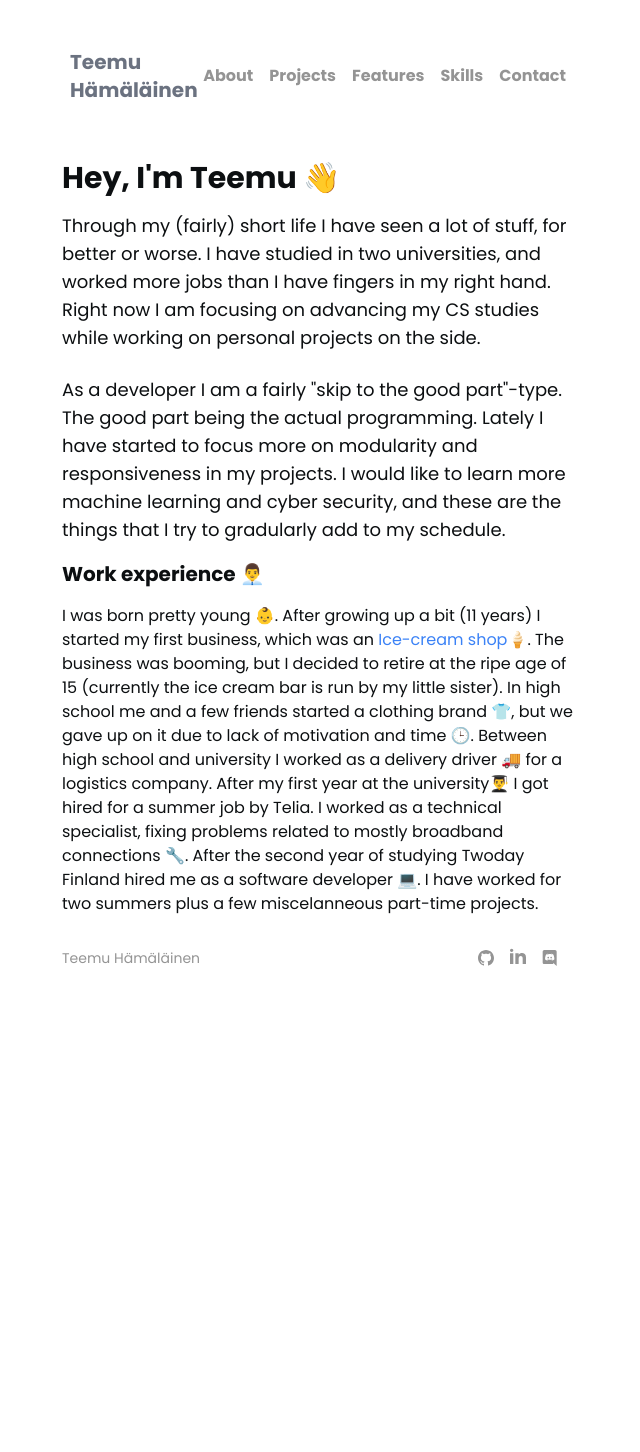
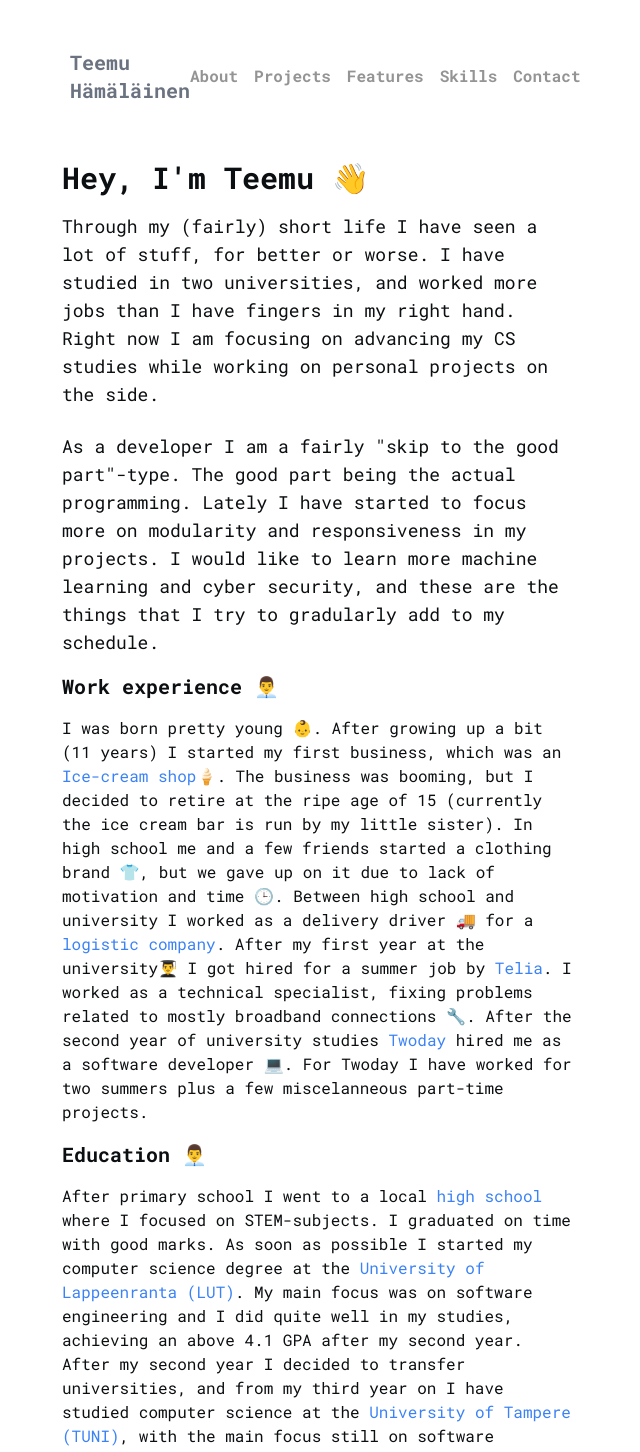
Before and after one commit to temevh/minimalisticPort, a Next.js app: page /about in a window 1280 px wide. Shown: the top 1452 px of the page, without its empty margins (322-962 px from the left). Before the commit the page ends 968 px from the top, so only its background shows below. Built offline with nearby package versions, Linux system fonts and the light colour scheme.

Commit message:
updated about page

```diff
--- /dev/null
+++ b/src/app/about/components/Education.jsx
@@ -0,0 +1,43 @@
+const Education = () => {
+  return (
+    <>
+      <p className="text-xl font-bold mt-4 mb-4">Education 👨‍💼</p>
+      <p>
+        After primary school I went to a local{" "}
+        <a
+          href="https://www.gradia.fi/jyvaskylan-lyseon-lukio-lukiolinja/l16691"
+          className="text-blue-500 hover:text-blue-400 hover:cursor-pointer"
+          target="_blank"
+          rel="noopener noreferrer"
+        >
+          high school
+        </a>{" "}
+        where I focused on STEM-subjects. I graduated on time with good marks.
+        As soon as possible I started my computer science degree at the{" "}
+        <a
+          href="https://www.lut.fi/en"
+          className="text-blue-500 hover:text-blue-400 hover:cursor-pointer"
+          target="_blank"
+          rel="noopener noreferrer"
+        >
+          University of Lappeenranta (LUT)
+        </a>
+        . My main focus was on software engineering and I did quite well in my
+        studies, achieving an above 4.1 GPA after my second year. After my
+        second year I decided to transfer universities, and from my third year
+        on I have studied computer science at the{" "}
+        <a
+          href="https://www.tuni.fi/en"
+          className="text-blue-500 hover:text-blue-400 hover:cursor-pointer"
+          target="_blank"
+          rel="noopener noreferrer"
+        >
+          University of Tampere (TUNI)
+        </a>
+        , with the main focus still on software engineering.
+      </p>
+    </>
+  );
+};
+
+export default Education;
--- /dev/null
+++ b/src/app/about/components/General.jsx
@@ -0,0 +1,22 @@
+const General = () => {
+  return (
+    <>
+      <p className="text-3xl font-bold">Hey, I'm Teemu 👋</p>
+      <p className="text-lg mb-6 mt-4">
+        Through my (fairly) short life I have seen a lot of stuff, for better or
+        worse. I have studied in two universities, and worked more jobs than I
+        have fingers in my right hand. Right now I am focusing on advancing my
+        CS studies while working on personal projects on the side.
+      </p>
+      <p className="text-lg">
+        As a developer I am a fairly "skip to the good part"-type. The good part
+        being the actual programming. Lately I have started to focus more on
+        modularity and responsiveness in my projects. I would like to learn more
+        machine learning and cyber security, and these are the things that I try
+        to gradularly add to my schedule.
+      </p>
+    </>
+  );
+};
+
+export default General;
--- /dev/null
+++ b/src/app/about/components/Work.jsx
@@ -0,0 +1,56 @@
+const Work = () => {
+  return (
+    <>
+      <p className="text-xl font-bold mt-4 mb-4">Work experience 👨‍💼</p>
+      <p>
+        I was born pretty young 👶. After growing up a bit (11 years) I started
+        my first business, which was an{" "}
+        <a
+          href="https://www.ksml.fi/paikalliset/2653642"
+          className="text-blue-500 hover:text-blue-400 hover:cursor-pointer"
+          target="_blank"
+          rel="noopener noreferrer"
+        >
+          Ice-cream shop
+        </a>
+        🍦. The business was booming, but I decided to retire at the ripe age of
+        15 (currently the ice cream bar is run by my little sister). In high
+        school me and a few friends started a clothing brand 👕, but we gave up
+        on it due to lack of motivation and time 🕒. Between high school and
+        university I worked as a delivery driver 🚚 for a{" "}
+        <a
+          href="https://014-kuljetus.fi/"
+          className="text-blue-500 hover:text-blue-400 hover:cursor-pointer"
+          target="_blank"
+          rel="noopener noreferrer"
+        >
+          logistic company
+        </a>
+        . After my first year at the university👨‍🎓 I got hired for a summer job
+        by{" "}
+        <a
+          href="https://www.teliacompany.com/en/category/this-is-telia"
+          className="text-blue-500 hover:text-blue-400 hover:cursor-pointer"
+          target="_blank"
+          rel="noopener noreferrer"
+        >
+          Telia
+        </a>
+        . I worked as a technical specialist, fixing problems related to mostly
+        broadband connections 🔧. After the second year of university studies{" "}
+        <a
+          href="https://www.twoday.fi/en/"
+          className="text-blue-500 hover:text-blue-400 hover:cursor-pointer"
+          target="_blank"
+          rel="noopener noreferrer"
+        >
+          Twoday
+        </a>{" "}
+        hired me as a software developer 💻. For Twoday I have worked for two
+        summers plus a few miscelanneous part-time projects.
+      </p>
+    </>
+  );
+};
+
+export default Work;
--- /dev/null
+++ b/src/app/about/components/index.jsx
@@ -0,0 +1,5 @@
+import Work from "./Work";
+import General from "./General";
+import Education from "./Education";
+
+export { Work, General, Education };
--- a/src/app/about/page.jsx
+++ b/src/app/about/page.jsx
@@ -1,46 +1,12 @@
+import { Work, General, Education } from "./components";
+
 const AboutPage = () => {
   return (
     <div>
       <div className="flex flex-col gap-">
-        <p className="text-3xl font-bold">Hey, I'm Teemu 👋</p>
-        <p className="text-lg mb-6 mt-4">
-          Through my (fairly) short life I have seen a lot of stuff, for better
-          or worse. I have studied in two universities, and worked more jobs
-          than I have fingers in my right hand. Right now I am focusing on
-          advancing my CS studies while working on personal projects on the
-          side.
-        </p>
-        <p className="text-lg">
-          As a developer I am a fairly "skip to the good part"-type. The good
-          part being the actual programming. Lately I have started to focus more
-          on modularity and responsiveness in my projects. I would like to learn
-          more machine learning and cyber security, and these are the things
-          that I try to gradularly add to my schedule.
-        </p>
-        <p className="text-xl font-bold mt-4 mb-4">Work experience 👨‍💼</p>
-        <p>
-          I was born pretty young 👶. After growing up a bit (11 years) I
-          started my first business, which was an{" "}
-          <span
-            href="https://www.ksml.fi/paikalliset/2653642"
-            className="text-blue-500 hover:text-blue-400 hover:cursor-pointer"
-            target="_blank"
-            rel="noopener noreferrer"
-          >
-            Ice-cream shop
-          </span>
-          🍦. The business was booming, but I decided to retire at the ripe age
-          of 15 (currently the ice cream bar is run by my little sister). In
-          high school me and a few friends started a clothing brand 👕, but we
-          gave up on it due to lack of motivation and time 🕒. Between high
-          school and university I worked as a delivery driver 🚚 for a logistics
-          company. After my first year at the university👨‍🎓 I got hired for a
-          summer job by Telia. I worked as a technical specialist, fixing
-          problems related to mostly broadband connections 🔧. After the second
-          year of studying Twoday Finland hired me as a software developer 💻. I
-          have worked for two summers plus a few miscelanneous part-time
-          projects.
-        </p>
+        <General />
+        <Work />
+        <Education />
       </div>
     </div>
   );
--- a/src/app/globals.css
+++ b/src/app/globals.css
@@ -5,7 +5,7 @@
 :root {
   --background: #ffffff;
   --foreground: #0c0f11;
-  --font-poppins: "Poppins", sans-serif;
+  --font-roboto-mono: "Roboto Mono", monospace;
 }
 
 @media (prefers-color-scheme: dark) {
@@ -18,5 +18,5 @@
 body {
   color: var(--foreground);
   background: var(--background);
-  font-family: var(--font-poppins);
+  font-family: var(--font-roboto-mono);
 }
--- a/src/app/layout.js
+++ b/src/app/layout.js
@@ -3,13 +3,14 @@ import Navbar from "./components/Navbar";
 import Footer from "./components/Footer";
 //https://www.conordewey.com/
 
-import { Poppins } from "next/font/google";
+import { Roboto_Mono } from "next/font/google";
 
-const poppins = Poppins({
+const robotoMono = Roboto_Mono({
   subsets: ["latin"],
   weight: ["400", "700"],
-  variable: "--font-poppins",
+  variable: "--font-roboto-mono",
 });
+
 export const metadata = {
   title: "Teemu Hämäläinen",
   description: "Generated by create next app",
@@ -19,7 +20,7 @@ export default function RootLayout({ children }) {
   return (
     <html lang="en">
       <body
-        className={`${poppins.variable} w-2/5 h-screen flex flex-col justify-between mx-auto`}
+        className={`${robotoMono.variable} lg:w-2/5 h-screen flex flex-col justify-between mx-auto`}
       >
         <Navbar />
         <main className="flex-1">{children}</main>
--- a/src/app/page.js
+++ b/src/app/page.js
@@ -7,9 +7,14 @@ export default function Home() {
         <Picture />
         <div id="infodiv">
           <p className="text-2xl text-gray-400 font-bold">
-            <span className="text-white hover:text-blue-500 hover:cursor-pointer">
+            <a
+              className="text-white hover:text-blue-500 hover:cursor-pointer"
+              href="/about"
+              target="_self"
+              rel="noopener noreferrer"
+            >
               Hey, I'm Teemu
-            </span>
+            </a>
             . I'm a "full-stack" developer and a CS student.
           </p>
           <Socials />
--- a/src/app/projects/components/SecondaryProjectCard.jsx
+++ b/src/app/projects/components/SecondaryProjectCard.jsx
@@ -1,7 +1,7 @@
 const SecondaryProjectCard = ({ project }) => {
   return (
-    <div key={project.id} className="flex flex-col p-2 rounded-md">
-      <p className="text-md">{project.title}</p>
+    <div key={project.id} className="flex flex-col rounded-md">
+      <p className="text-md underline">{project.title}</p>
       <p className="text-sm">{project.desc}</p>
       <div className="flex flex-row gap-2 mt-2">
         {project.tags.map((tag, tagIndex) => (
--- a/src/app/projects/page.jsx
+++ b/src/app/projects/page.jsx
@@ -70,12 +70,12 @@ const ProjectsPage = () => {
       <div className="flex flex-col gap-4">
         <p className="text-3xl font-bold">Cool stuff I have made 👨‍💻</p>
         {projectsPrimary.map((project, index) => (
-          <ProjectCard key={project.id} project={project} index={index} />
+          <ProjectCard key={project.title} project={project} index={index} />
         ))}
         <p className="text-xl mt-4">More projects by me</p>
         <div className="grid grid-cols-2 gap-4">
           {secondaryProjects.map((project) => (
-            <SecondaryProjectCard project={project} />
+            <SecondaryProjectCard project={project} key={project.title} />
           ))}
         </div>
       </div>
```
